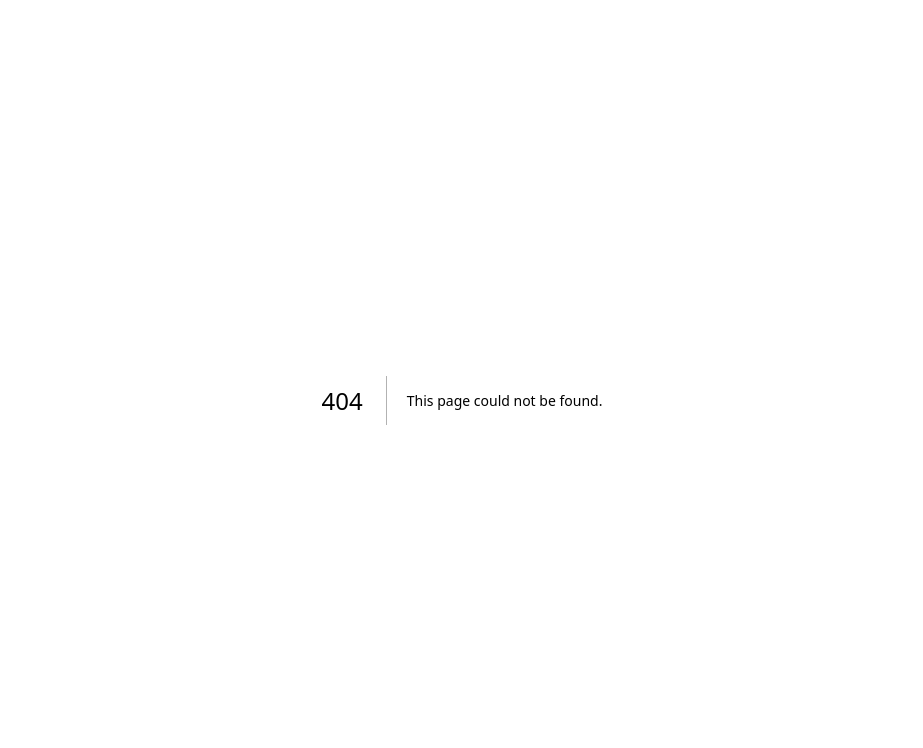
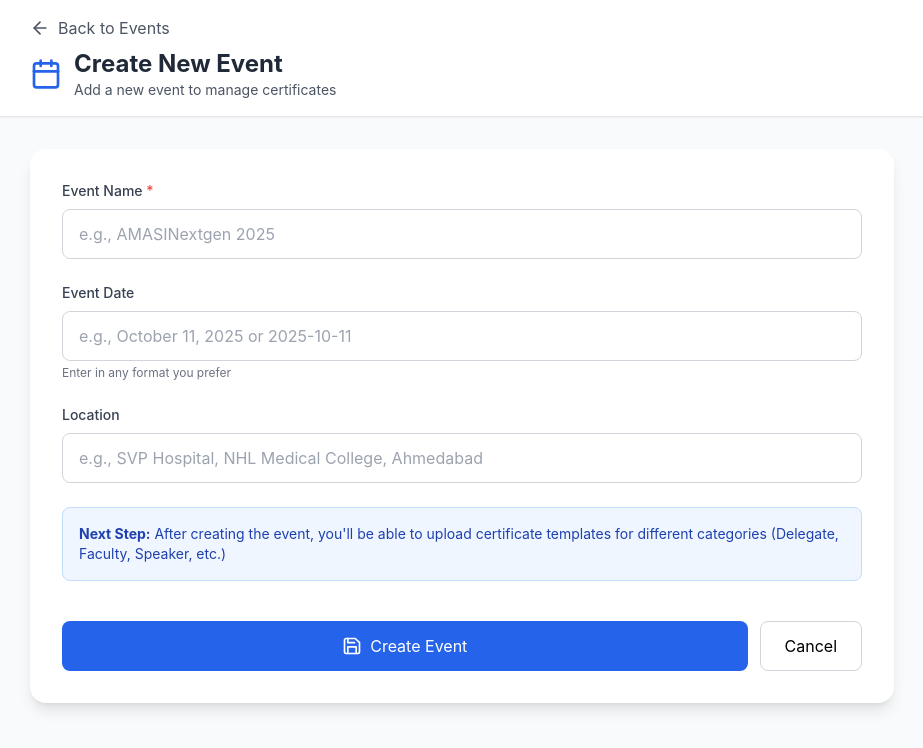
Before and after one commit to Prabhugems/2025-2026Certificates, a Next.js app: page /admin/events/new in a window 1280 px wide. Before the commit this address had no page. Shown: the top 748 px of the page, without its empty margins (178-1101 px from the left). Built offline with nearby package versions, Linux system fonts and the light colour scheme.

Commit message:
Create new.js

```diff
--- /dev/null
+++ b/pages/admin/events/new.js
@@ -0,0 +1,157 @@
+import React, { useState } from 'react';
+import { useRouter } from 'next/router';
+import { Calendar, MapPin, ArrowLeft, Save } from 'lucide-react';
+
+export default function NewEvent() {
+  const router = useRouter();
+  const [formData, setFormData] = useState({
+    event_name: '',
+    event_date: '',
+    location: ''
+  });
+  const [saving, setSaving] = useState(false);
+  const [error, setError] = useState('');
+
+  const handleSubmit = async (e) => {
+    e.preventDefault();
+    setSaving(true);
+    setError('');
+
+    try {
+      const response = await fetch('/api/admin/events/create', {
+        method: 'POST',
+        headers: { 'Content-Type': 'application/json' },
+        body: JSON.stringify(formData),
+      });
+
+      const data = await response.json();
+
+      if (response.ok) {
+        alert('Event created successfully!');
+        router.push(`/admin/events/${data.event.id}`);
+      } else {
+        setError(data.error || 'Failed to create event');
+      }
+    } catch (err) {
+      setError('Error creating event. Please try again.');
+    } finally {
+      setSaving(false);
+    }
+  };
+
+  return (
+    <div className="min-h-screen bg-gray-50">
+      {/* Header */}
+      <div className="bg-white shadow-sm border-b">
+        <div className="max-w-4xl mx-auto px-4 py-4">
+          <button
+            onClick={() => router.push('/admin/events')}
+            className="flex items-center gap-2 text-gray-600 hover:text-gray-800 mb-2"
+          >
+            <ArrowLeft className="w-5 h-5" />
+            Back to Events
+          </button>
+          <div className="flex items-center gap-3">
+            <Calendar className="w-8 h-8 text-blue-600" />
+            <div>
+              <h1 className="text-2xl font-bold text-gray-800">Create New Event</h1>
+              <p className="text-sm text-gray-600">Add a new event to manage certificates</p>
+            </div>
+          </div>
+        </div>
+      </div>
+
+      <div className="max-w-4xl mx-auto px-4 py-8">
+        <div className="bg-white rounded-2xl shadow-lg p-8">
+          <form onSubmit={handleSubmit} className="space-y-6">
+            {/* Event Name */}
+            <div>
+              <label className="block text-sm font-medium text-gray-700 mb-2">
+                Event Name <span className="text-red-500">*</span>
+              </label>
+              <input
+                type="text"
+                value={formData.event_name}
+                onChange={(e) => setFormData({...formData, event_name: e.target.value})}
+                placeholder="e.g., AMASINextgen 2025"
+                className="w-full px-4 py-3 border border-gray-300 rounded-lg focus:ring-2 focus:ring-blue-500 focus:border-transparent outline-none"
+                required
+              />
+            </div>
+
+            {/* Event Date */}
+            <div>
+              <label className="block text-sm font-medium text-gray-700 mb-2">
+                Event Date
+              </label>
+              <input
+                type="text"
+                value={formData.event_date}
+                onChange={(e) => setFormData({...formData, event_date: e.target.value})}
+                placeholder="e.g., October 11, 2025 or 2025-10-11"
+                className="w-full px-4 py-3 border border-gray-300 rounded-lg focus:ring-2 focus:ring-blue-500 focus:border-transparent outline-none"
+              />
+              <p className="mt-1 text-xs text-gray-500">Enter in any format you prefer</p>
+            </div>
+
+            {/* Location */}
+            <div>
+              <label className="block text-sm font-medium text-gray-700 mb-2">
+                Location
+              </label>
+              <input
+                type="text"
+                value={formData.location}
+                onChange={(e) => setFormData({...formData, location: e.target.value})}
+                placeholder="e.g., SVP Hospital, NHL Medical College, Ahmedabad"
+                className="w-full px-4 py-3 border border-gray-300 rounded-lg focus:ring-2 focus:ring-blue-500 focus:border-transparent outline-none"
+              />
+            </div>
+
+            {/* Error Message */}
+            {error && (
+              <div className="p-4 bg-red-50 border border-red-200 rounded-lg text-red-700">
+                {error}
+              </div>
+            )}
+
+            {/* Info Box */}
+            <div className="p-4 bg-blue-50 border border-blue-200 rounded-lg">
+              <p className="text-sm text-blue-800">
+                <strong>Next Step:</strong> After creating the event, you'll be able to upload certificate templates for different categories (Delegate, Faculty, Speaker, etc.)
+              </p>
+            </div>
+
+            {/* Action Buttons */}
+            <div className="flex gap-3 pt-4">
+              <button
+                type="submit"
+                disabled={saving}
+                className="flex-1 flex items-center justify-center gap-2 px-6 py-3 bg-blue-600 text-white rounded-lg hover:bg-blue-700 transition disabled:bg-gray-400 disabled:cursor-not-allowed"
+              >
+                {saving ? (
+                  <>
+                    <div className="w-5 h-5 border-2 border-white border-t-transparent rounded-full animate-spin"></div>
+                    Creating...
+                  </>
+                ) : (
+                  <>
+                    <Save className="w-5 h-5" />
+                    Create Event
+                  </>
+                )}
+              </button>
+              <button
+                type="button"
+                onClick={() => router.push('/admin/events')}
+                className="px-6 py-3 border border-gray-300 rounded-lg hover:bg-gray-50 transition"
+              >
+                Cancel
+              </button>
+            </div>
+          </form>
+        </div>
+      </div>
+    </div>
+  );
+}
```
